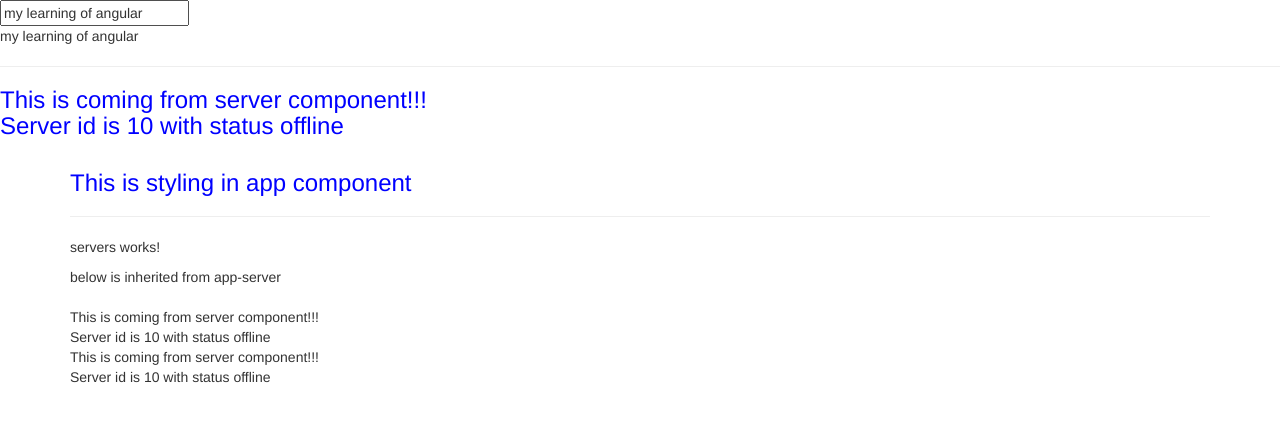
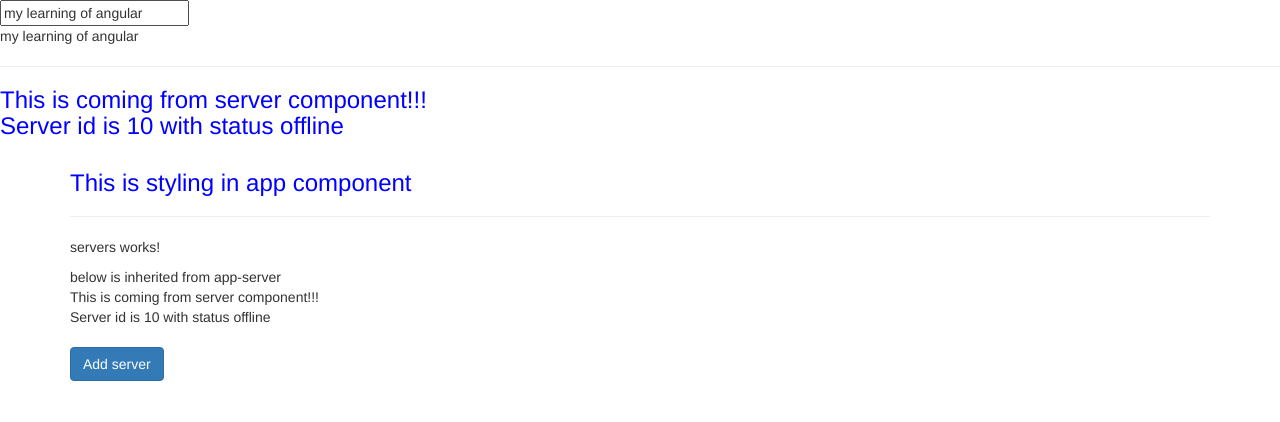
Before and after one commit to onlinechetan/myAngularLearning, an Angular app: page / in a window 1280 px wide. Shown: the top 422 px of the page. Built offline with nearby package versions, Linux system fonts and the light colour scheme.

Commit message:
property binding with a buton enable button after 2 seconds

```diff
--- a/src/app/servers/servers.component.html
+++ b/src/app/servers/servers.component.html
@@ -4,3 +4,5 @@
 below is inherited from app-server
 <br>
 <app-server></app-server>
+<br><br>
+<button class="btn btn-primary" [disabled]="!allowNewServer">Add server</button>
--- a/src/app/servers/servers.component.ts
+++ b/src/app/servers/servers.component.ts
@@ -5,20 +5,25 @@
   // selector: 'app-servers', //use as html tag
   // selector: '[app-servers]', //use as CSS attribute
   selector: '.app-servers', //use as CSS class
-  // templateUrl: './servers.component.html',
+  templateUrl: './servers.component.html',
   //using single quote
   //template: '<p>servers works!</p>below is inherited from app-server<br><br><app-server></app-server><br><app-server></app-server>',
   //using back tick..multiple lines
-  template: `
-    <p>servers works!</p>
-    below is inherited from app-server<br>
-    <br><app-server></app-server>
-    <br><app-server></app-server>`,
+  // template: `
+  //   <p>servers works!</p>
+  //   below is inherited from app-server<br>
+  //   <br><app-server></app-server>
+  //   <br><app-server></app-server>`,
   styleUrls: ['./servers.component.css']
 })
 export class ServersComponent implements OnInit {
+  allowNewServer = false;
 
-  constructor() { }
+  constructor() {
+    setTimeout(() => {
+      this.allowNewServer = true;
+    },2000);
+  }
 
   ngOnInit() {
   }
```
